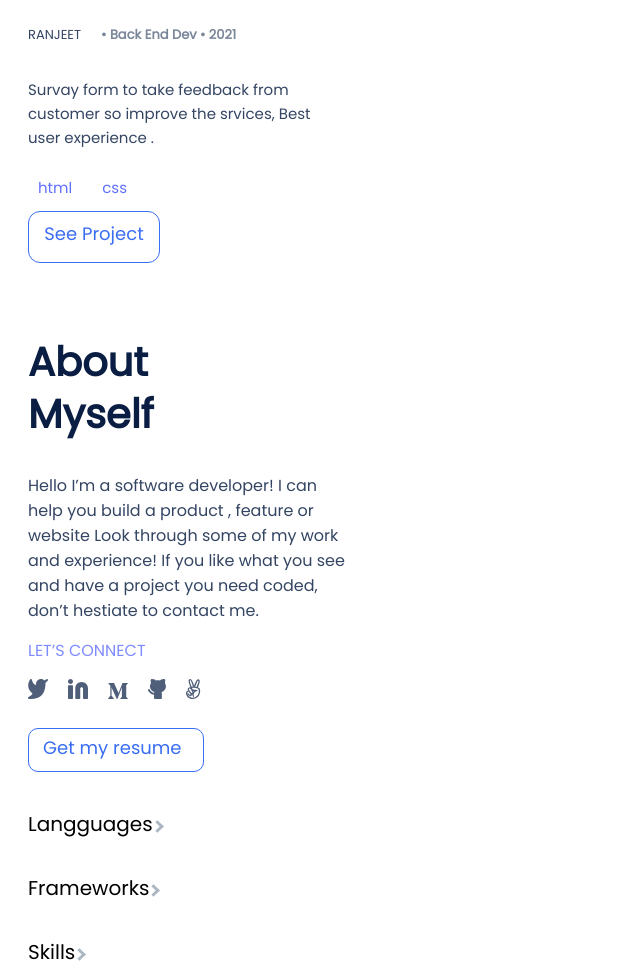
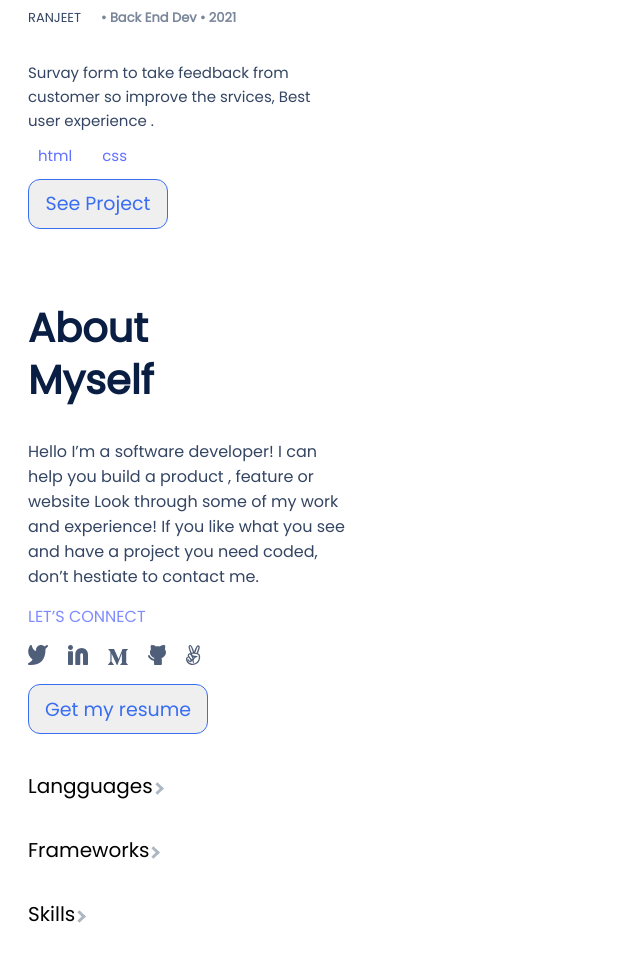
Before and after one commit to thecodechaser/portfolio, a plain HTML site: page index.html in a window 1280 px wide. Shown: the part 1508-2475 px from the top of the page, without its empty margins (0-640 px from the left). After the commit the page ends 2442 px from the top, so only its background shows below. Drawn offline with Linux system fonts and the light colour scheme.

Commit message:
Add buttons in index.html file -add buttons -apply css to buttons

```diff
--- a/css/stylesheet.css
+++ b/css/stylesheet.css
@@ -211,24 +211,45 @@ ul {
   flex-direction: column;
 }
 
-.resume {
+.resume-button {
+  border: 1.5px solid #396df2;
   color: #396df2;
   font-family: 'Poppins', sans-serif;
+  font-size: 19px;
   text-align: center;
-  font-weight: 500;
-  font-size: 18px;
-  line-height: 24px;
-  text-decoration: none;
+  margin-top: 15px;
+  cursor: pointer;
+  border-radius: 12px;
+  width: 180px;
+  height: 50px;
 }
 
-.resume-container {
-  margin-top: 25px;
+.project-button {
   border: 1.5px solid #396df2;
-  width: 160px;
-  height: 35px;
-  border-radius: 10px;
-  padding-top: 7px;
-  padding-left: 14px;
+  color: #396df2;
+  font-family: 'Poppins', sans-serif;
+  font-size: 19px;
+  text-align: center;
+  margin-top: 15px;
+  cursor: pointer;
+  border-radius: 12px;
+  width: 140px;
+  height: 50px;
+}
+
+button:hover {
+  background-color: #6070ff;
+  color: white;
+}
+
+button:visited {
+  background-color: #2230d2;
+  color: white;
+}
+
+button:disabled {
+  background-color: #e5e5e5;
+  color: #5e6c84;
 }
 
 .list-items {
@@ -252,7 +273,3 @@ ul {
   transform: rotate(-45deg);
   -webkit-transform: rotate(-45deg);
 }
-
-.list-errow {
-  padding-left: 20px;
-}
--- a/index.html
+++ b/index.html
@@ -42,11 +42,11 @@
                     <p class="dev info"> • Back End Dev • 2021</p>
                 </div>
                 <p class="project info">Youtube clone page that plays video and other suggested videos, Shows the channel info.</p>
-                <div class="project-langs">
-                    <p class="lang name">html</p>
-                    <p class="lang name">css</p>
-                </div>
-                <a class="project-link" href="https://thecodechaser.github.io/embedding-images-and-video/">See Project</a>
+                <ul class="project-langs">
+                    <li class="lang name">html</li>
+                    <li class="lang name">css</li>
+                </ul>
+                <button type="button" class="project-button">See Project</button>
             </div>
 
             <div class="project two">
@@ -59,11 +59,11 @@
                     <p class="dev info"> • Back End Dev • 2021</p>
                 </div>
                 <p class="project info">Survay form to take feedback from customer so improve the srvices, Best user experience .</p>
-                <div class="project-langs">
-                    <p class="lang name">html</p>
-                    <p class="lang name">css</p>
-                </div>
-                <a class="project-link" href="https://thecodechaser.github.io/microverse_project2/">See Project</a>
+                <ul class="project-langs">
+                    <li class="lang name">html</li>
+                    <li class="lang name">css</li>
+                </ul>
+               <button type="button" class="project-button">See Project</button>
             </div>
         </section>
         <ul class="about">
@@ -79,8 +79,8 @@
                             <li><a href="https://github.com/thecodechaser" class="social-links"><img src="images/github.svg" alt="twitter"></a></li>
                                 <li><a href="#" class="social-links"><img src="images/angellist.svg" alt="twitter"></a></li>
                 </ul>
-                <div class="resume-container"><a class="resume" href="#">Get my resume</a></div>
                 </li>
+                <li ><button type="button" class="resume-button">Get my resume</button></li>
                 <li class="list-items">Langguages<i class="arrow right"></i></li>
                 <li class="list-items">Frameworks<i class="arrow right"></i></li>
                 <li class="list-items">Skills<i class="arrow right"></i></li>
```
